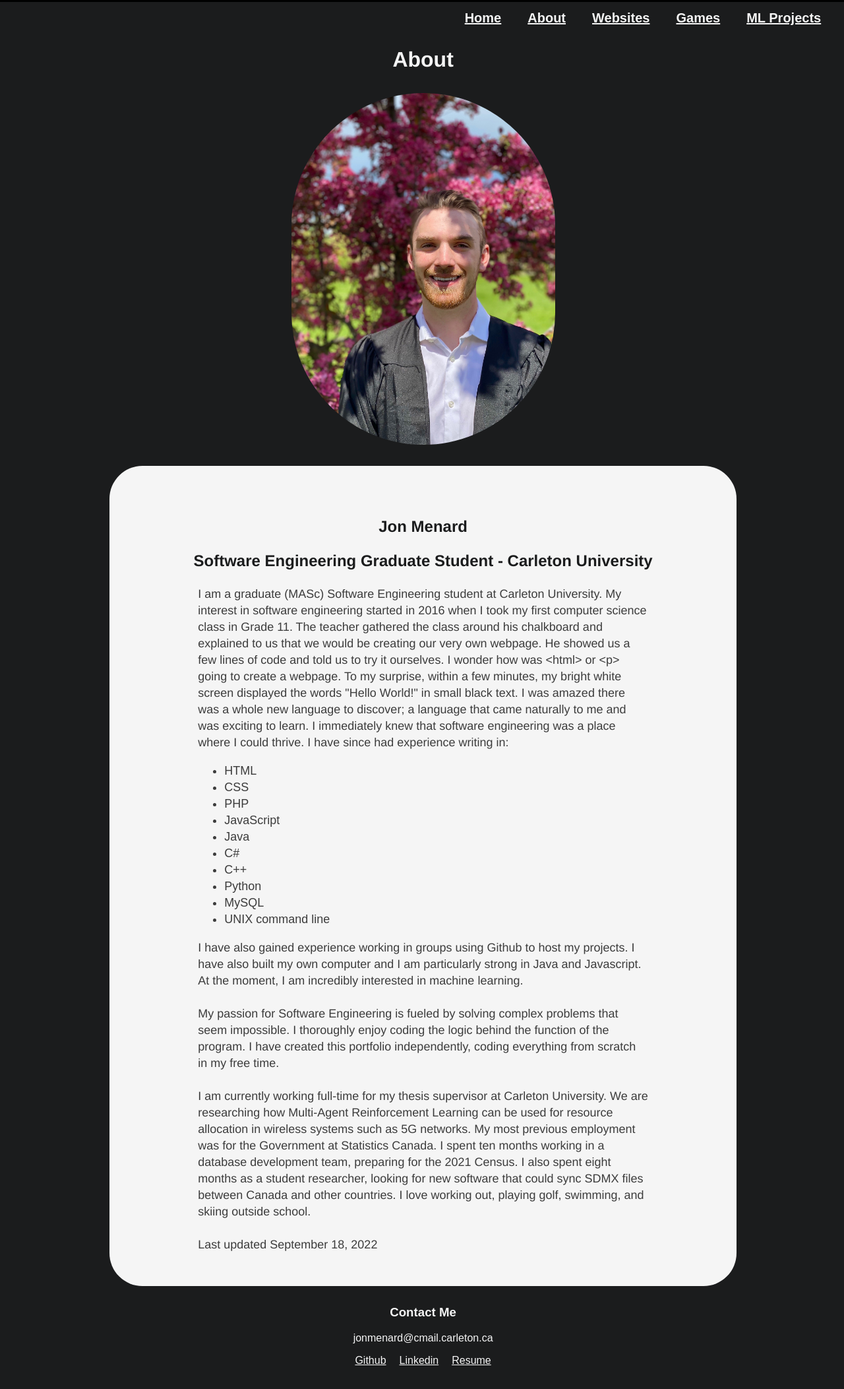
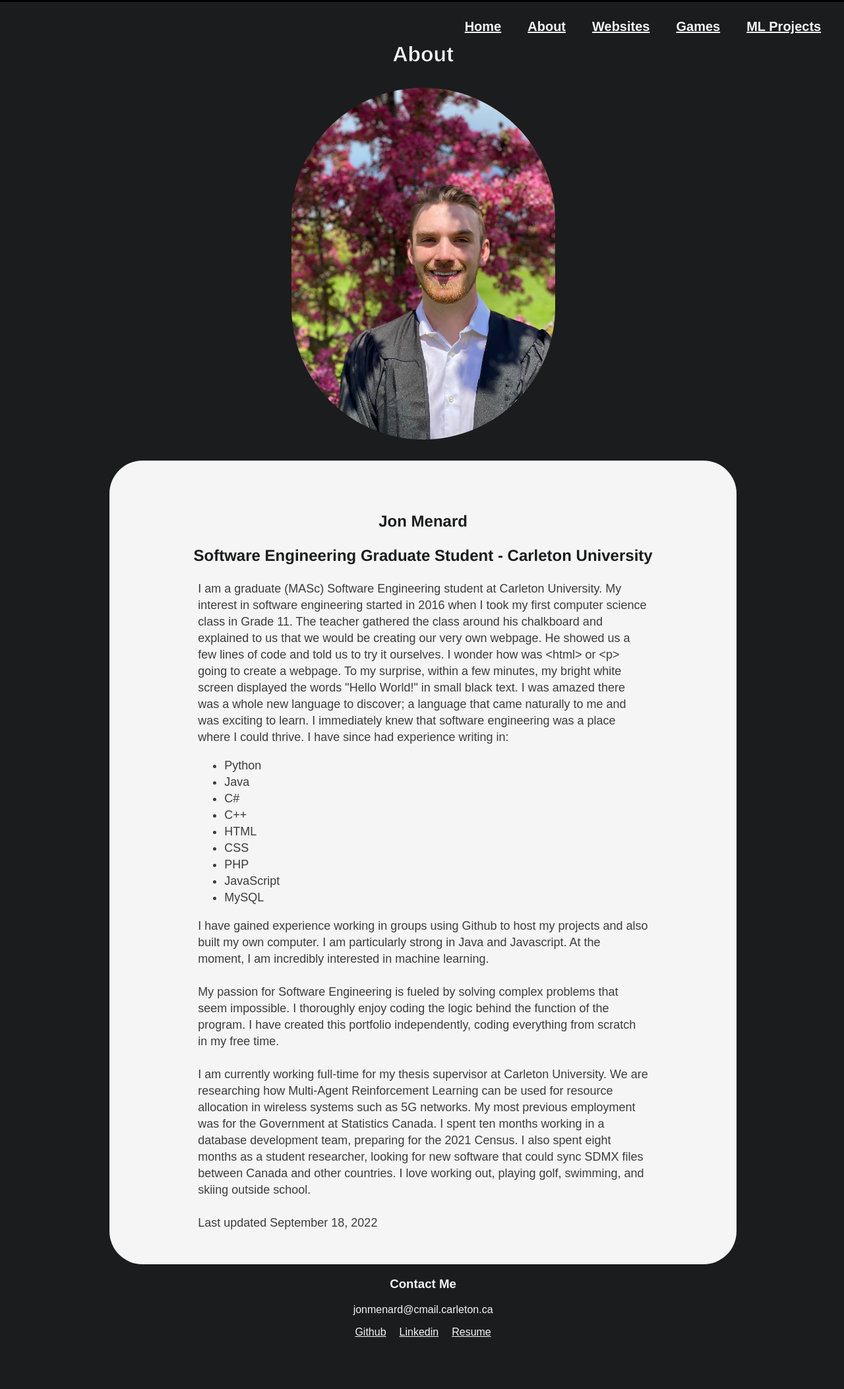
Before and after one commit to jonmenard/jonmenard.github.io, a PHP site: page /about.html in a window 1280 px wide. Shown: the whole page at 66% size. After the commit the page ends 2026 px from the top, so only its background shows below. Run offline with PHP 8.4, Linux system fonts and the light colour scheme; some libraries are stand-ins or nearby versions.

Commit message:
a few css changes

```diff
--- a/CSS/websiteStyle.css
+++ b/CSS/websiteStyle.css
@@ -14,7 +14,7 @@
 .sectionContainer{
 	position: relative;
 	text-align: left;
-	font-family: Helvetica, sans-serif;
+	font-family: Arial, Helvetica, sans-serif;
 	color: #1b1c1d;;
 	background-color: whitesmoke;
 	border-radius: 50px;
@@ -42,7 +42,7 @@ textNode{
 #aboutMe{
 	position: relative;
 	text-align: left;
-	font-family: Helvetica;
+	font-family: Arial, Helvetica, sans-serif;
 	font-size: 18px;
 	color: RGB(60,60,60);
 	line-height: 25px;
@@ -590,6 +590,10 @@ input[type="time"]::-webkit-calendar-picker-indicator {
 	-webkit-appearance: none;
 }
 
+.header{
+	-webkit-text-stroke: 0.5px black; /* width and color */
+}
+
 
 main{
 	display: block;
@@ -599,10 +603,14 @@ main{
 
 }
 
-
+#indexBody{
+	cursor: pointer;
+}
 
 #mainTitle{
 	font-size: 100px;
+	-webkit-text-stroke: 2px black;
+	/* font-family: 'jonmenard'; */
 }
 
 .verticalCenter{
@@ -616,6 +624,8 @@ main{
 	font-family: Helvetica, sans-serif;
 	margin: 0;
 	padding: 0;
+	-webkit-text-stroke: 0.25px black;
+
 }
 
 #main-title-holder{
@@ -1073,8 +1083,6 @@ th{
     height: 20px;
 }
 
-
-
 .drop-message{
     padding: 0px;
     margin: 10px 10px;
--- a/CSS/websiteStyleMobile.css
+++ b/CSS/websiteStyleMobile.css
@@ -48,7 +48,7 @@
 #aboutMe{
 	position: relative;
 	text-align: left;
-	font-family: Helvetica;
+	font-family: Arial, Helvetica, sans-serif;
 	font-size: 40px;
 	color: RGB(60,60,60);
 
@@ -608,8 +608,18 @@ main{
 
 }
 
+#indexBody{
+	cursor: pointer;
+}
+
+.header{
+	-webkit-text-stroke: 1.5px black; /* width and color */
+}
+
 #mainTitle{
 	font-size: 150px;
+	-webkit-text-stroke: 3px black; /* width and color */
+
 }
 
 #subTitle{
@@ -627,6 +637,8 @@ main{
 	font-family: Helvetica, sans-serif;
 	margin: 0;
 	padding: 0;
+	-webkit-text-stroke: 1.5px black;
+
 }
 
 #main-title-holder{
--- a/about.html
+++ b/about.html
@@ -28,19 +28,19 @@
                 He showed us a few lines of code and told us to try it ourselves. I wonder how was &lthtml&gt or &ltp&gt going to create a webpage. To my surprise, within a few minutes, my bright white screen displayed the words "Hello World!" in small black text. I was amazed there was a whole new language to discover; a language that came naturally to me and was exciting to learn. I immediately knew that software engineering was a place where I could thrive.  I have
                 since had experience writing in:
                 <ul>
+                    <li>Python</li>
+                    <li>Java</li>
+                    <li>C#</li>
+                    <li>C++</li>
                     <li>HTML</li>
                     <li>CSS</li>
                     <li>PHP</li>
                     <li>JavaScript</li>
-                    <li>Java</li>
-                    <li>C#</li>
-                    <li>C++</li>
-                    <li>Python</li>
                     <li>MySQL</li>
-                    <li>UNIX command line</li>
+                    <!-- <li>UNIX command line</li> -->
 
                 </ul>
-                I have also gained experience working in groups using Github to host my projects. I have also built my own computer and I am particularly strong in Java and Javascript.
+                I have gained experience working in groups using Github to host my projects and also built my own computer. I am particularly strong in Java and Javascript.
                 At the moment, I am incredibly interested in machine learning.
 
                 <br><br>
```
